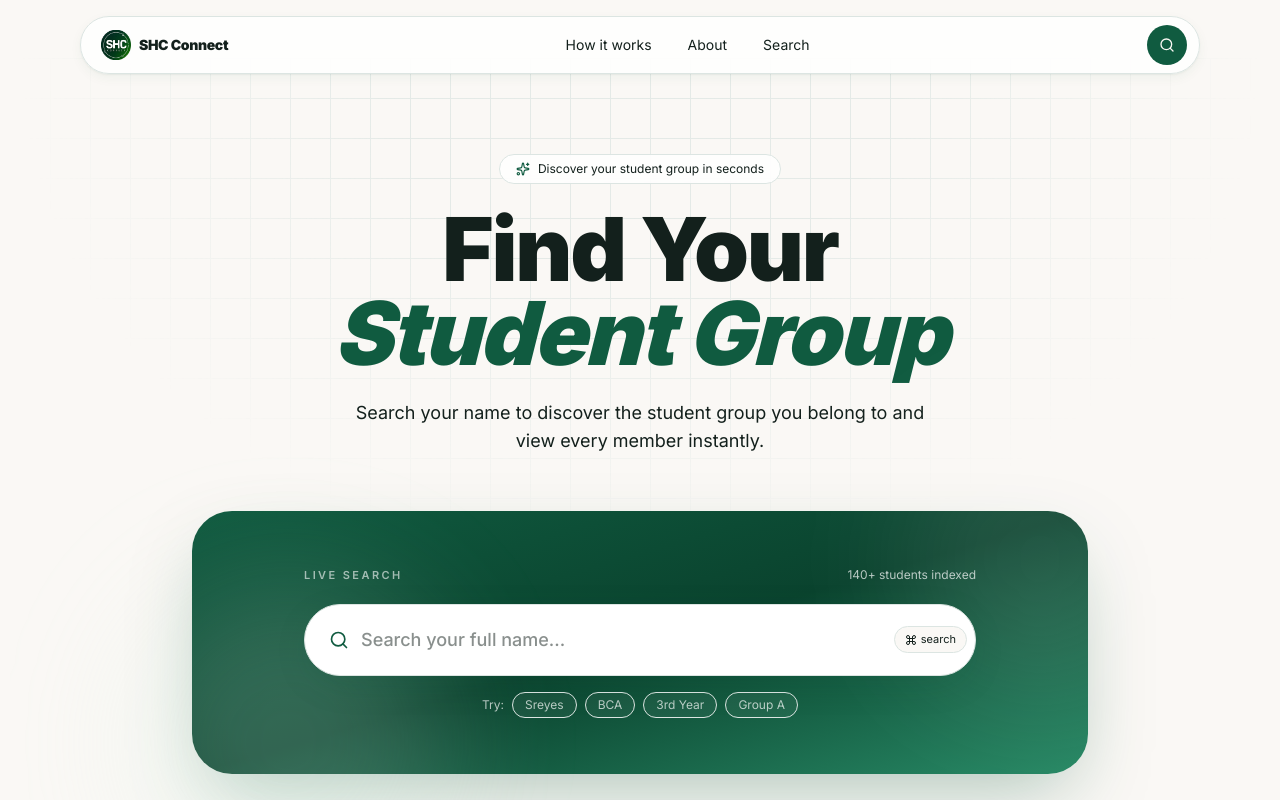
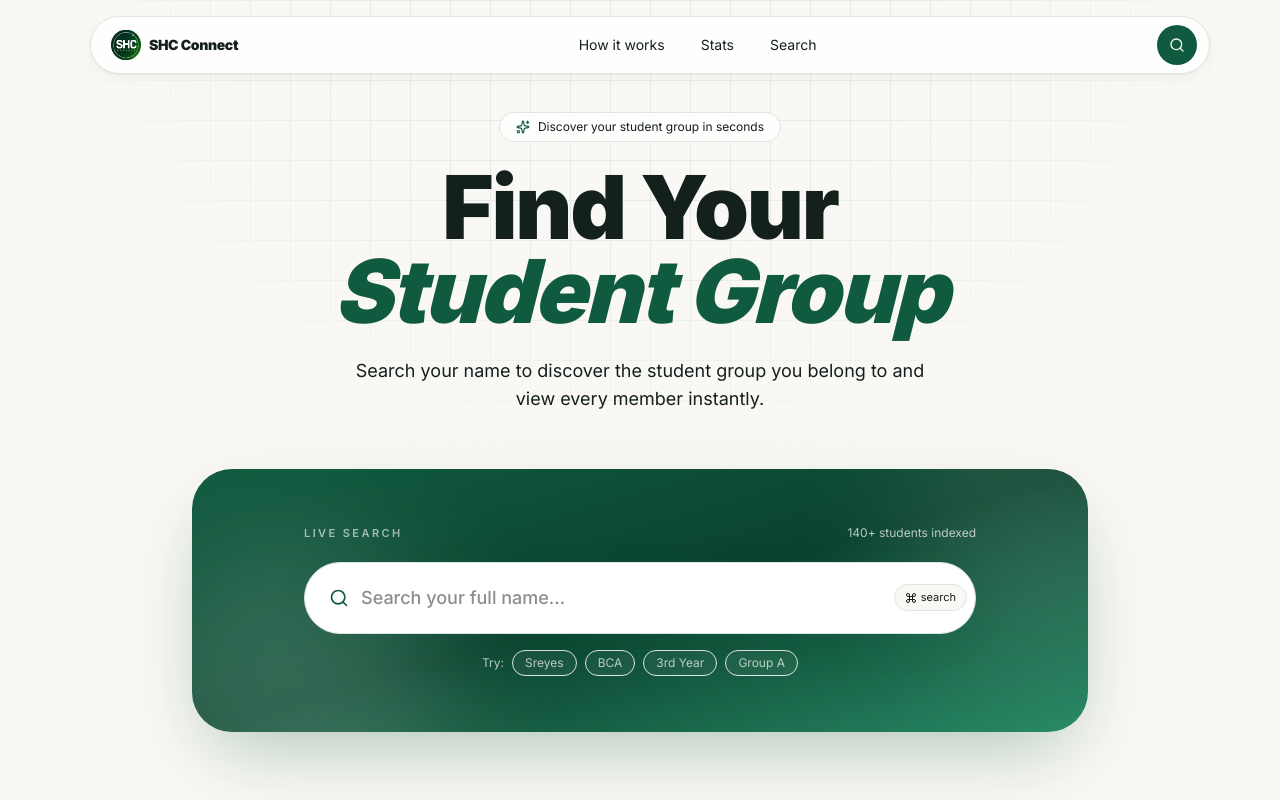
Before and after one commit to sre-yes-v/find-your-college-mate, a Next.js app: page / in a window 1280 px wide. Shown: the top 800 px of the page. Built offline with nearby package versions, Linux system fonts and the light colour scheme.

Commit message:
fixed some header and hero position issues

```diff
--- a/app/globals.css
+++ b/app/globals.css
@@ -33,6 +33,7 @@
 }
 
 html {
+  overflow-x: hidden;
   scrollbar-width: thin;
   scrollbar-color: hsl(var(--border)) hsl(var(--surface));
   scrollbar-gutter: stable both-edges;
@@ -41,6 +42,7 @@ html {
 
 * { border-color: hsl(var(--border)); }
 body {
+  overflow-x: hidden;
   background: hsl(var(--background));
   color: hsl(var(--foreground));
   font-family: 'Inter', ui-sans-serif, system-ui;
--- a/app/page.tsx
+++ b/app/page.tsx
@@ -1,10 +1,26 @@
+"use client";
+
 import { Header } from "@/components/Header";
 import { Hero } from "@/components/Hero";
 import { HowItWorks } from "@/components/HowItWorks";
 import { StatsSection } from "@/components/StatsSection";
 import { Footer } from "@/components/Footer";
+import { useEffect } from "react";
+import { usePathname } from "next/navigation";
 
 export default function HomePage() {
+   const pathname = usePathname();
+  useEffect(() => {
+    if (window.location.hash) {
+      const id = window.location.hash.slice(1);
+
+      requestAnimationFrame(() => {
+        document.getElementById(id)?.scrollIntoView({
+          behavior: "smooth",
+        });
+      });
+    }
+  }, [pathname]);
   return (
     <main className="min-h-screen">
       <Header />
--- a/components/Header.tsx
+++ b/components/Header.tsx
@@ -12,9 +12,9 @@ export function Header() {
       initial={{ y: -20, opacity: 0 }}
       animate={{ y: 0, opacity: 1 }}
       transition={{ duration: 0.5 }}
-      className="sticky top-4 z-50 mx-auto flex w-full max-w-6xl items-center justify-between px-4"
+      className="fixed left-0 right-0 top-4 z-50 mx-auto flex w-full max-w-6xl items-center justify-between px-4"
     >
-      <div className="flex w-full items-center justify-between rounded-full border border-border bg-surface/80 px-3 py-2 shadow-[var(--shadow-paper)] backdrop-blur-xl">
+      <div className="flex w-full items-center justify-between rounded-full border border-border bg-surface/80 px-3 py-2 shadow-[var(--shadow-paper)] backdrop-blur-xl  ">
         <Link href="/" className="flex items-center gap-2 pl-2">
             <Image src="/logo.jpg" alt="Logo" width={30} height={30} />
           <span className="text-sm font-black tracking-tight">SHC Connect</span>
@@ -22,8 +22,8 @@ export function Header() {
 
         <nav className="hidden items-center gap-1 md:flex">
           {["how","stats","search"].map((id) => (
-            <a key={id} href={`#${id}`} className="rounded-full px-4 py-2 text-sm text-muted-foreground hover:bg-mint hover:text-primary">
-              {id === "how" ? "How it works" : id === "stats" ? "About" : "Search"}
+            <a key={id} href={`/#${id}`} className="rounded-full px-4 py-2 text-sm text-muted-foreground hover:bg-mint hover:text-primary">
+              {id === "how" ? "How it works" : id === "stats" ? "Stats" : "Search"}
             </a>
           ))}
         </nav>
@@ -44,8 +44,8 @@ export function Header() {
       {open && (
         <div className="absolute left-4 right-4 top-full mt-2 rounded-2xl border border-border bg-surface p-4 md:hidden">
           <nav className="flex flex-col gap-1">
-            {[["how","How it works"],["stats","About"],["search","Search"]].map(([id,label]) => (
-              <a key={id} href={`#${id}`} onClick={() => setOpen(false)} className="rounded-lg px-3 py-2 text-sm hover:bg-mint">
+            {[["how","How it works"],["stats","Stats"],["search","Search"]].map(([id,label]) => (
+              <a key={id} href={`/#${id}`} onClick={() => setOpen(false)} className="rounded-lg px-3 py-2 text-sm hover:bg-mint">
                 {label}
               </a>
             ))}
--- a/components/Hero.tsx
+++ b/components/Hero.tsx
@@ -5,7 +5,7 @@ import { Sparkles } from "lucide-react";
 
 export function Hero() {
   return (
-    <section id="search" className="relative mx-auto w-full max-w-7xl px-4 pt-16 pb-24 md:pt-24 md:pb-32">
+    <section id="search" className="relative mx-auto w-full max-w-7xl px-4 pt-20 pb-24 md:pt-28 md:pb-32">
       <div className="pointer-events-none absolute inset-x-0 top-0 -z-10 h-[520px] grid-bg opacity-70" />
       <div className="mx-auto flex max-w-3xl flex-col items-center text-center">
         <motion.div initial={{ opacity: 0, y: 12 }} animate={{ opacity: 1, y: 0 }}
@@ -26,7 +26,7 @@ export function Hero() {
 
       <motion.div initial={{ opacity: 0, y: 24 }} animate={{ opacity: 1, y: 0 }} transition={{ delay: 0.25 }}
         className="relative mx-auto mt-14 max-w-4xl">
-        <div className="relative rounded-[40px] bg-gradient-to-br from-primary via-primary-deep to-secondary p-6 shadow-[var(--shadow-lift)] md:p-14">
+        <div className="relative overflow-hidden rounded-[40px] bg-gradient-to-br from-primary via-primary-deep to-secondary p-6 shadow-[var(--shadow-lift)] md:p-14">
           <div className="pointer-events-none absolute -right-24 -top-24 h-72 w-72 rounded-full bg-white/10 blur-3xl" />
           <div className="pointer-events-none absolute -bottom-32 -left-16 h-80 w-80 rounded-full bg-mint/20 blur-3xl" />
           <div className="relative mx-auto max-w-2xl">
--- a/components/StatsSection.tsx
+++ b/components/StatsSection.tsx
@@ -10,7 +10,7 @@ const stats = [
 export function StatsSection() {
   return (
     <section id="stats" className="mx-auto w-full max-w-6xl px-4 py-16">
-      <div className="paper-card grid grid-cols-2 gap-y-10 p-10 md:grid-cols-3">
+      <div className="paper-card grid grid-cols-1 gap-y-10 p-10 md:grid-cols-3">
         {stats.map((s, i) => (
           <motion.div key={s.l} initial={{ opacity: 0, y: 12 }} whileInView={{ opacity: 1, y: 0 }}
             viewport={{ once: true }} transition={{ delay: i * 0.06 }}
```
